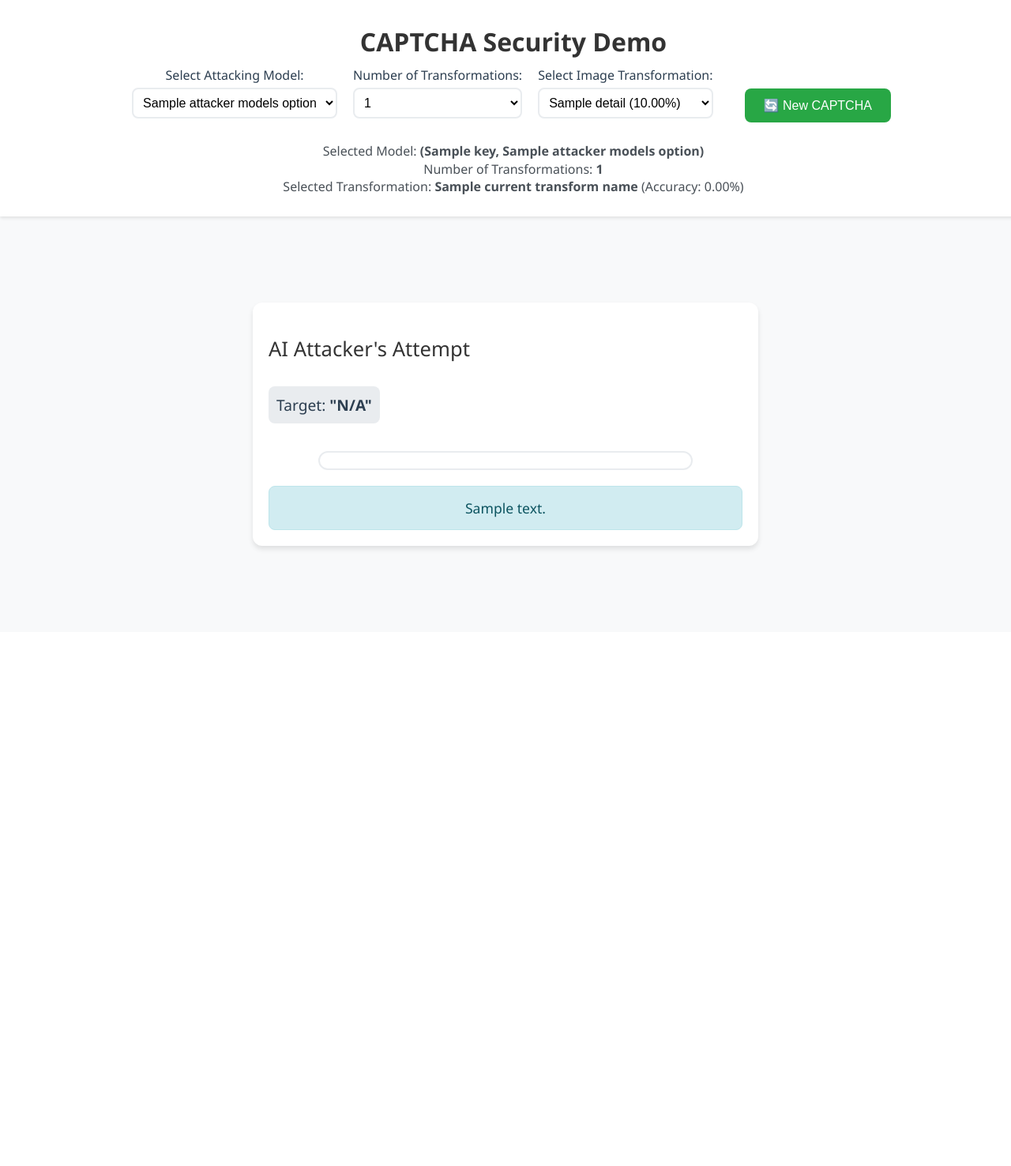
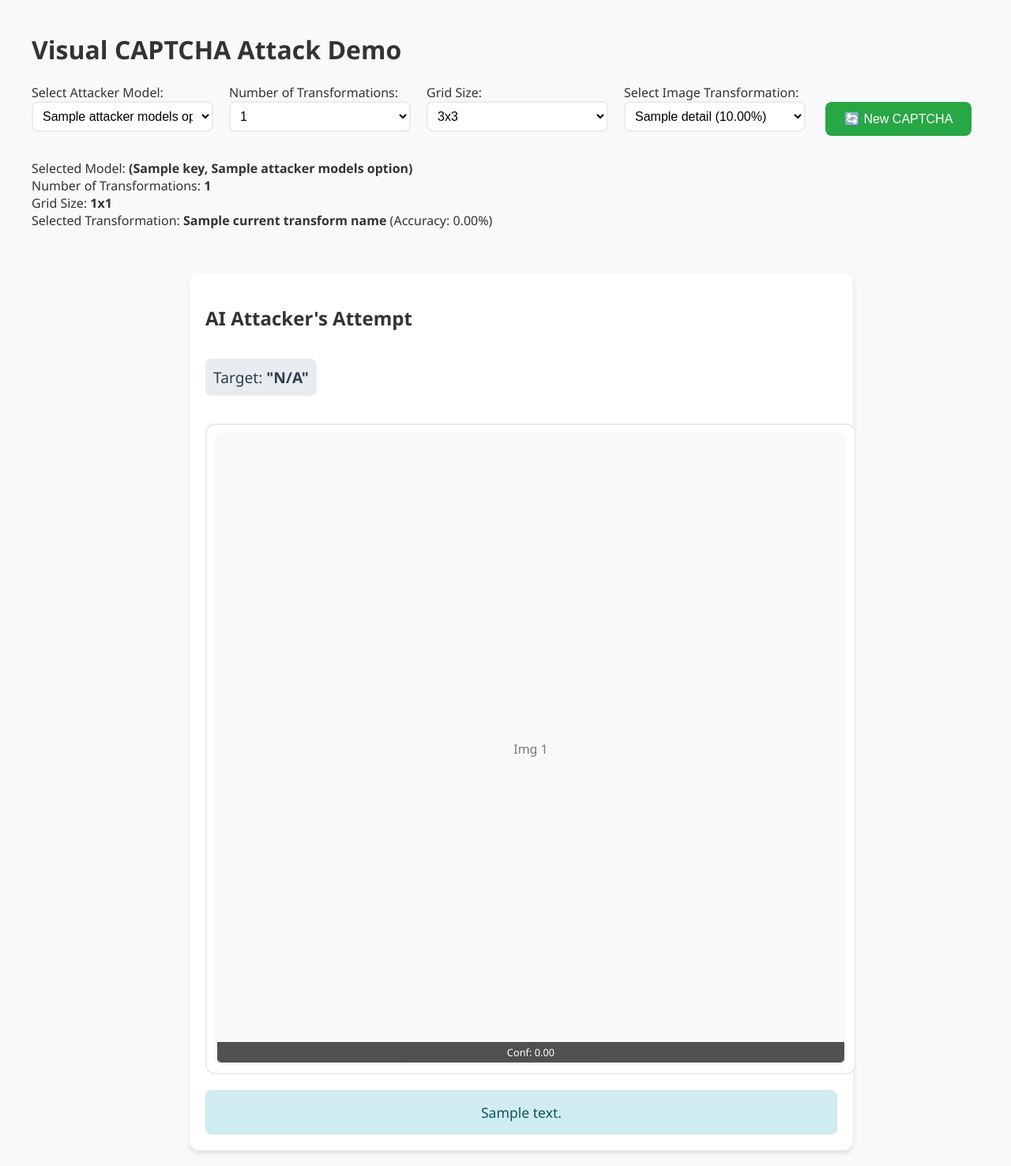
Before and after one commit to ct101apcs/CAPTCHA-bypassing, a Flask app: template templates/index_visual_attack.html in a window 1280 px wide. Shown: the whole page at 79% size. Before the commit the page ends 697 px from the top, so only its background shows below. Run offline with Flask 3, Linux system fonts and the light colour scheme; the template is opened without the code that fills it: most values are stand-ins (such as "Sample title", 1, 10 or a date in 2020); parts of the project's set-up code (start-up, migrations or seed data) failed here and were passed over.

Commit message:
Allow user to choose the size of CAPTCHA

```diff
--- a/app.py
+++ b/app.py
@@ -200,6 +200,12 @@ def index_visual_attack():
     selected_transformation_count = int(request.form.get('transformation_count', session.get('current_transformation_count', 1)))
     session['current_transformation_count'] = selected_transformation_count
 
+    # Get grid size
+    selected_grid_size = int(request.form.get('grid_size', session.get('current_grid_size', 3)))
+    # Ensure grid size is between 3 and 6
+    selected_grid_size = max(3, min(6, selected_grid_size))
+    session['current_grid_size'] = selected_grid_size
+
     # Get transformation type (only used when count is 1)
     default_transform_key = list(AVAILABLE_TRANSFORMATIONS.keys())[0]
     selected_transformation_key = request.form.get('transformation_type', session.get('current_transform_key', default_transform_key))
@@ -221,7 +227,8 @@ def index_visual_attack():
     if session.get('needs_new_captcha', True):
         # First generate with no transformation
         grid_pil_images, target_category, solution_indices = generate_3x3_image_captcha(
-            transformation_func=no_transform
+            transformation_func=no_transform,
+            grid_size=selected_grid_size
         )
 
         if grid_pil_images is None:
@@ -323,10 +330,10 @@ def index_visual_attack():
         images_data_for_current_session.append(img_io_bytes.read())
 
     TEMP_IMAGE_STORE[session_img_key]['captcha_images_data_for_user'] = images_data_for_current_session
-    image_urls_for_user = [url_for('captcha_image_for_user_grid', grid_index=i) for i in range(9)]
+    image_urls_for_user = [url_for('captcha_image_for_user_grid', grid_index=i) for i in range(selected_grid_size * selected_grid_size)]
 
-    if not ai_predictions_visual or len(ai_predictions_visual) != 9:
-        ai_predictions_visual = [{'is_selected': False, 'confidence': 0.0}] * 9
+    if not ai_predictions_visual or len(ai_predictions_visual) != (selected_grid_size * selected_grid_size):
+        ai_predictions_visual = [{'is_selected': False, 'confidence': 0.0}] * (selected_grid_size * selected_grid_size)
         if grid_pil_images is None and not ("Error" in ai_message):
              ai_message = "AI Attacker: Waiting for CAPTCHA..."
 
@@ -345,7 +352,8 @@ def index_visual_attack():
                            attacker_models_options=AVAILABLE_ATTACKER_MODELS,
                            selected_attacker_model=selected_attacker_model_key,
                            selected_transformation_count=selected_transformation_count,
-                           num_images=9,
+                           selected_grid_size=selected_grid_size,
+                           num_images=selected_grid_size * selected_grid_size,
                            cache_buster_value=cache_buster)
 
 @app.route('/captcha_image_user_grid/<int:grid_index>')
--- a/templates/index_visual_attack.html
+++ b/templates/index_visual_attack.html
@@ -17,52 +17,17 @@
             flex-direction: column;
         }
 
-        .full-width-panel {
-            width: 100%;
-            text-align: center;
-            padding: 10px;
-            background-color: #fff;
-            box-shadow: 0 2px 4px rgba(0,0,0,0.1);
+        .container {
+            max-width: 1200px;
+            margin: 0 auto;
+            padding: 20px;
         }
 
-        .center-wrapper {
-            flex: 1;
-            display: flex;
-            justify-content: center;
-            align-items: center;
-            padding: 20px;
-            gap: 20px;
-        }
-
-        .panel {
-            background-color: #fff;
-            padding: 20px;
-            border-radius: 12px;
-            box-shadow: 0 4px 6px rgba(0,0,0,0.1);
-            width: 600px;
-            min-width: 500px;
-        }
-
-        h1 {
-            font-size: 2em;
-            font-weight: 600;
-            margin-bottom: 10px;
-        }
-
-        h2 {
-            font-size: 1.6em;
-            font-weight: 500;
+        .form-group {
             margin-bottom: 15px;
         }
 
-        label {
-            display: block;
-            margin-bottom: 5px;
-            font-weight: 500;
-            color: #2c3e50;
-        }
-
-        select {
+        .form-control {
             width: 100%;
             padding: 8px;
             margin-bottom: 15px;
@@ -74,43 +39,26 @@
             transition: border-color 0.2s;
         }
 
-        select:focus {
+        .form-control:focus {
             border-color: #007bff;
             outline: none;
         }
 
-        button {
-            background-color: #007bff;
-            color: white;
-            padding: 12px 24px;
-            border: none;
-            border-radius: 8px;
-            cursor: pointer;
-            font-size: 1em;
-            font-weight: 500;
-            margin: 10px 5px;
-            transition: all 0.2s;
-        }
-
-        button:hover {
-            background-color: #0056b3;
-            transform: translateY(-1px);
-        }
-
-        .refresh-button {
-            background-color: #28a745;
-            margin-left: 20px;
-        }
-
-        .refresh-button:hover {
-            background-color: #218838;
+        .panel {
+            background-color: #fff;
+            padding: 20px;
+            border-radius: 12px;
+            box-shadow: 0 4px 6px rgba(0,0,0,0.1);
+            width: 100%;
+            max-width: min(800px, calc(100vw - 40px));
         }
 
         .captcha-grid {
             display: grid;
-            grid-template-columns: repeat(3, 1fr);
+            grid-template-columns: repeat(var(--grid-size, 3), 1fr);
             gap: 10px;
-            width: 450px;
+            width: 100%;
+            max-width: min(800px, calc(100vw - 40px));
             margin: 20px auto;
             border: 2px solid #e9ecef;
             padding: 10px;
@@ -119,8 +67,7 @@
         }
 
         .captcha-grid-item {
-            width: 140px;
-            height: 140px;
+            aspect-ratio: 1;
             border: 3px solid transparent;
             box-sizing: border-box;
             position: relative;
@@ -130,50 +77,31 @@
             transition: all 0.2s;
         }
 
-        .user-panel .captcha-grid-item {
-            cursor: pointer;
-        }
-
-        .user-panel .captcha-grid-item:hover {
-            transform: scale(1.02);
-            box-shadow: 0 2px 4px rgba(0,0,0,0.1);
-        }
-
         .captcha-grid-item img {
             width: 100%;
             height: 100%;
-            display: block;
             object-fit: cover;
         }
 
-        .captcha-grid-item input[type="checkbox"] {
-            display: none;
+        .ai-selected {
+            border-color: #28a745;
         }
 
-        .user-panel .captcha-grid-item.selected {
-            border-color: #007bff;
-            box-shadow: 0 0 0 2px rgba(0,123,255,0.25);
-        }
-
-        .ai-panel .captcha-grid-item.ai-selected {
+        .ai-selected.incorrect {
             border-color: #dc3545;
-            box-shadow: 0 0 0 2px rgba(220,53,69,0.25);
         }
 
         .confidence-overlay {
             position: absolute;
-            bottom: 0; left: 0; right: 0;
+            bottom: 0;
+            left: 0;
+            right: 0;
             background-color: rgba(0, 0, 0, 0.75);
             color: white;
             font-size: 0.8em;
             text-align: center;
             padding: 4px 0;
             opacity: 0.9;
-            white-space: nowrap;
-            overflow: hidden;
-            text-overflow: ellipsis;
-            border-bottom-left-radius: 8px;
-            border-bottom-right-radius: 8px;
         }
 
         .message {
@@ -203,18 +131,6 @@
             border: 1px solid #bee5eb;
         }
 
-        .transformation-form {
-            margin-bottom: 15px;
-        }
-
-        .description {
-            font-size: 1em;
-            color: #495057;
-            margin-top: 10px;
-            text-align: center;
-            line-height: 1.4;
-        }
-
         .target-category {
             font-size: 1.2em;
             color: #2c3e50;
@@ -225,32 +141,144 @@
             border-radius: 8px;
             display: inline-block;
         }
+
+        .refresh-button {
+            background-color: #28a745;
+            color: white;
+            padding: 12px 24px;
+            border: none;
+            border-radius: 8px;
+            cursor: pointer;
+            font-size: 1em;
+            font-weight: 500;
+            margin: 10px 5px;
+            transition: all 0.2s;
+        }
+
+        .refresh-button:hover {
+            background-color: #218838;
+        }
+
+        .form-controls {
+            display: flex;
+            flex-wrap: wrap;
+            gap: 20px;
+            align-items: flex-end;
+            margin-bottom: 20px;
+        }
+
+        .form-group {
+            flex: 1;
+            min-width: 200px;
+            margin-bottom: 0;
+        }
+
+        .form-group:last-child {
+            flex: 0 0 auto;
+        }
+
+        .center-wrapper {
+            display: flex;
+            justify-content: center;
+            align-items: flex-start;
+            padding: 20px;
+            width: 100%;
+        }
+
+        /* Adjust gap and padding based on grid size */
+        .captcha-grid[style*="--grid-size: 3"] {
+            gap: 10px;
+            padding: 10px;
+        }
+
+        .captcha-grid[style*="--grid-size: 4"] {
+            gap: 8px;
+            padding: 8px;
+        }
+
+        .captcha-grid[style*="--grid-size: 5"] {
+            gap: 6px;
+            padding: 6px;
+        }
+
+        .captcha-grid[style*="--grid-size: 6"] {
+            gap: 4px;
+            padding: 4px;
+        }
+
+        /* Adjust confidence overlay font size based on grid size */
+        .captcha-grid[style*="--grid-size: 3"] .confidence-overlay {
+            font-size: 0.8em;
+        }
+
+        .captcha-grid[style*="--grid-size: 4"] .confidence-overlay {
+            font-size: 0.7em;
+        }
+
+        .captcha-grid[style*="--grid-size: 5"] .confidence-overlay {
+            font-size: 0.6em;
+        }
+
+        .captcha-grid[style*="--grid-size: 6"] .confidence-overlay {
+            font-size: 0.5em;
+        }
+
+        /* Adjust panel padding based on grid size */
+        .panel[data-grid-size="3"] {
+            padding: 20px;
+        }
+
+        .panel[data-grid-size="4"] {
+            padding: 16px;
+        }
+
+        .panel[data-grid-size="5"] {
+            padding: 12px;
+        }
+
+        .panel[data-grid-size="6"] {
+            padding: 8px;
+        }
     </style>
 </head>
 <body>
-    <div class="full-width-panel">
-        <h1>CAPTCHA Security Demo</h1>
-        <form method="POST" action="/" class="transformation-form">
-            <div style="display: flex; justify-content: center; flex-wrap: wrap; gap: 20px; align-items: flex-end;">
-                <div style="min-width: 250px;">
-                    <label for="attacker_model">Select Attacking Model:</label>
-                    <select name="attacker_model" id="attacker_model" onchange="this.form.submit()">
-                        {% for key, label in attacker_models_options.items() %}
-                            <option value="{{ key }}" {% if key == selected_attacker_model %}selected{% endif %}>{{ label }}</option>
+    <div class="container">
+        <h1>Visual CAPTCHA Attack Demo</h1>
+
+        <form method="POST" action="{{ url_for('index_visual_attack') }}">
+            <div class="form-controls">
+                <div class="form-group">
+                    <label for="attacker_model">Select Attacker Model:</label>
+                    <select class="form-control" id="attacker_model" name="attacker_model" onchange="this.form.submit()">
+                        {% for key, name in attacker_models_options.items() %}
+                        <option value="{{ key }}" {% if selected_attacker_model == key %}selected{% endif %}>{{ name }}</option>
                         {% endfor %}
                     </select>
                 </div>
-                <div style="min-width: 200px;">
+
+                <div class="form-group">
                     <label for="transformation_count">Number of Transformations:</label>
-                    <select name="transformation_count" id="transformation_count" onchange="this.form.submit()">
-                        {% for i in range(1, 4) %}
-                            <option value="{{ i }}" {% if i == selected_transformation_count %}selected{% endif %}>{{ i }}</option>
-                        {% endfor %}
+                    <select class="form-control" id="transformation_count" name="transformation_count" onchange="this.form.submit()">
+                        <option value="1" {% if selected_transformation_count == 1 %}selected{% endif %}>1</option>
+                        <option value="2" {% if selected_transformation_count == 2 %}selected{% endif %}>2</option>
+                        <option value="3" {% if selected_transformation_count == 3 %}selected{% endif %}>3</option>
                     </select>
                 </div>
-                <div style="min-width: 200px;">
+
+                <div class="form-group">
+                    <label for="grid_size">Grid Size:</label>
+                    <select class="form-control" id="grid_size" name="grid_size" onchange="this.form.submit()">
+                        <option value="3" {% if selected_grid_size == 3 %}selected{% endif %}>3x3</option>
+                        <option value="4" {% if selected_grid_size == 4 %}selected{% endif %}>4x4</option>
+                        <option value="5" {% if selected_grid_size == 5 %}selected{% endif %}>5x5</option>
+                        <option value="6" {% if selected_grid_size == 6 %}selected{% endif %}>6x6</option>
+                    </select>
+                </div>
+
+                {% if selected_transformation_count == 1 %}
+                <div class="form-group">
                     <label for="transformation_type">Select Image Transformation:</label>
-                    <select name="transformation_type" id="transformation_type" onchange="this.form.submit()" {% if selected_transformation_count > 1 %}disabled{% endif %}>
+                    <select class="form-control" id="transformation_type" name="transformation_type" onchange="this.form.submit()">
                         {% for key, details in transformations_options.items() %}
                         <option value="{{ key }}" {% if key == selected_transformation_key %}selected{% endif %}>
                             {{ details.name }} ({{ "%.2f"|format(details.accuracy[selected_attacker_model]) }}%)
@@ -258,7 +286,9 @@
                         {% endfor %}
                     </select>
                 </div>
-                <div>
+                {% endif %}
+
+                <div class="form-group">
                     <button type="submit" name="refresh_captcha" value="true" class="refresh-button">
                         🔄 New CAPTCHA
                     </button>
@@ -269,6 +299,7 @@
         <p class="description">
             Selected Model: <strong>{{ attacker_models_options[selected_attacker_model] }}</strong><br>
             Number of Transformations: <strong>{{ selected_transformation_count }}</strong><br>
+            Grid Size: <strong>{{ selected_grid_size }}x{{ selected_grid_size }}</strong><br>
             {% if selected_transformation_count == 1 %}
             Selected Transformation: <strong>{{ current_transform_name }}</strong> (Accuracy: {{ "%.2f"|format(current_transform_accuracy) }}%)
             {% else %}
@@ -284,12 +315,12 @@
     </div>
 
     <div class="center-wrapper">
-        <div class="panel ai-panel">
+        <div class="panel ai-panel" data-grid-size="{{ selected_grid_size }}">
             <h2>AI Attacker's Attempt</h2>
             <p class="target-category">Target: <strong>"{{ target_category|default('N/A') }}"</strong></p>
 
-            <div class="captcha-grid" id="aiCaptchaGrid">
-                {% for i in range(num_images) %}
+            <div class="captcha-grid" style="--grid-size: {{ selected_grid_size }}">
+                {% for i in range(selected_grid_size * selected_grid_size) %}
                     {% set prediction = ai_predictions_visual[i] if ai_predictions_visual and i < ai_predictions_visual|length else {'is_selected': False, 'confidence': 0.0} %}
                     <div class="captcha-grid-item {% if prediction.is_selected %}ai-selected{% endif %}">
                         {% if image_urls and image_urls[i] %}
@@ -314,16 +345,5 @@
             {% endif %}
         </div>
     </div>
-
-    <script>
-        document.querySelectorAll('.user-panel .captcha-grid-item').forEach(item => {
-            item.addEventListener('click', function(event) {
-                if (event.target.closest('label') !== this) return;
-                this.classList.toggle('selected');
-                const checkbox = this.querySelector('input[type="checkbox"]');
-                checkbox.checked = !checkbox.checked;
-            });
-        });
-    </script>
 </body>
 </html>
```
Also changed, not shown: captcha_generator.py (+93 -64 lines), transformations_config.json (line endings or trailing spaces). Lines whose indentation alone changed are shown as unchanged.
